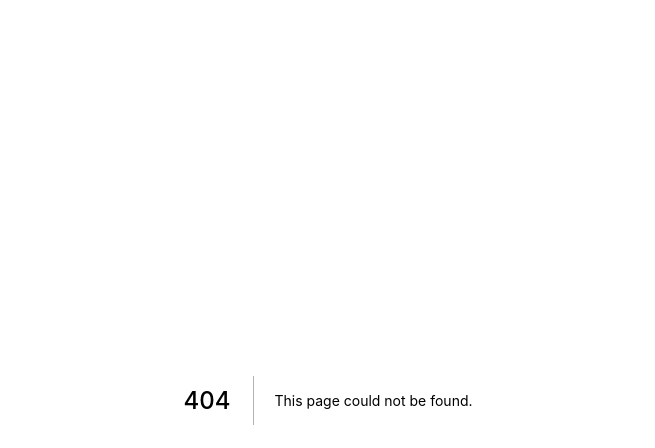
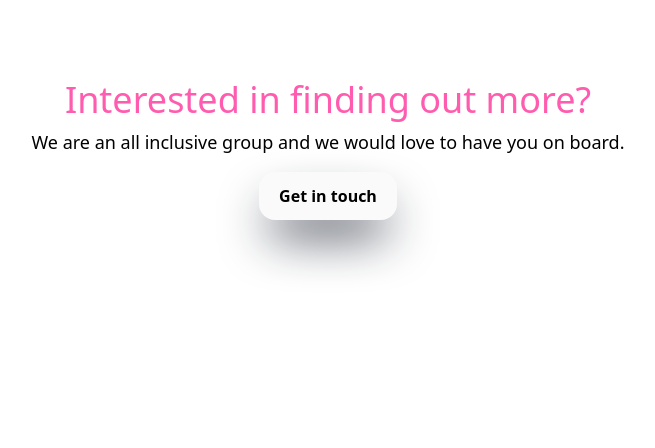
Before and after one commit to Konstantine1307/htc-new-site, a Next.js app: page /contactBanner in a window 1280 px wide. Before the commit this address had no page. Shown: the top 448 px of the page, without its empty margins (312-967 px from the left). Built offline with nearby package versions, Linux system fonts and the light colour scheme; a web font is replaced by a local one.

Commit message:
Updated Link in

```diff
--- a/components/layout.js
+++ b/components/layout.js
@@ -2,7 +2,7 @@ import Head from "next/head";
 import Navigation from "./navigation";
 import ScrollToTop from "./utilities/ScrollToTop";
 import Footer from "./footer";
-import ContactBanner from "./contactBanner";
+import ContactBanner from "../pages/contactBanner";
 
 function Layout({ children }) {
   return (
--- a/components/contactBanner.js
+++ b/pages/contactBanner.js
@@ -1,5 +1,5 @@
 import Link from "next/link";
-import ButtonCard from "./utilities/buttonCard";
+import ButtonCard from "../components/utilities/buttonCard";
 
 // Contact banner above footer
 
@@ -13,9 +13,10 @@ const ContactBanner = () => {
         We are an all inclusive group and we would love to have you on board.
       </p>
       <Link href="/contact">
-        <a href="/contact">
+       <a>
           <ButtonCard buttonCard="Get in touch" />
-        </a>
+      </a>
+
       </Link>
     </div>
   );
```
